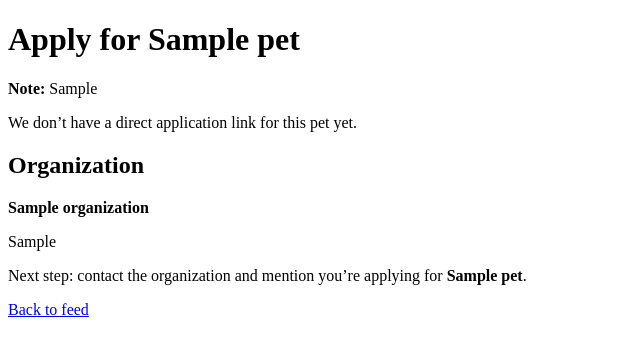
After one commit to beniandthe/woofer-backend, a Django app: template web/app/templates/apply_fallback.html in a window 1280 px wide. The commit adds this page. Shown: the top 356 px of the page, without its empty margins (0-640 px from the left). Run offline with Django 5.2, Linux system fonts and the light colour scheme; tables that the repository leaves empty hold one stand-in row (values such as "Sample post"); the template is opened without the code that fills it: values that come from a table or form of the project are taken from there, most other values are stand-ins (such as "Sample title", 1, 10 or a date in 2020); data that the repository does not hold is empty.

Commit message:
Sprint 8.6: Apply v1 handoff via canonical apply_url

```diff
--- a/backend/adoption/api/serializers/pets_detail.py
+++ b/backend/adoption/api/serializers/pets_detail.py
@@ -6,6 +6,8 @@ class PetDetailSerializer(serializers.ModelSerializer):
     pet_id = serializers.UUIDField(read_only=True)
     organization = serializers.SerializerMethodField()
     why_shown = serializers.SerializerMethodField()
+    apply_url = serializers.CharField(read_only=True)
+    apply_hint = serializers.CharField(read_only=True)
 
     class Meta:
         model = Pet
@@ -31,6 +33,8 @@ class PetDetailSerializer(serializers.ModelSerializer):
             "status",
             "why_shown",
             "organization",
+            "apply_url",
+            "apply_hint",
         ]
 
     def get_organization(self, obj):
--- a/backend/adoption/api/serializers/pets_feed.py
+++ b/backend/adoption/api/serializers/pets_feed.py
@@ -9,6 +9,8 @@ class PetFeedItemSerializer(serializers.ModelSerializer):
     why_shown = serializers.SerializerMethodField()
     is_interested = serializers.SerializerMethodField()
     interest_status = serializers.SerializerMethodField()
+    apply_url = serializers.CharField(read_only=True)
+    apply_hint = serializers.CharField(read_only=True)
 
 
     class Meta:
@@ -25,6 +27,8 @@ class PetFeedItemSerializer(serializers.ModelSerializer):
             "why_shown",
             "is_interested",
             "interest_status",
+            "apply_url",
+            "apply_hint",
         ]
 
 
--- a/backend/adoption/models.py
+++ b/backend/adoption/models.py
@@ -41,7 +41,6 @@ class Pet(models.Model):
         INACTIVE = "INACTIVE"
 
     pet_id = models.UUIDField(primary_key=True, default=uuid.uuid4, editable=False)
-
     source = models.CharField(max_length=50)  # PETFINDER | RESCUEGROUPS
     external_id = models.CharField(max_length=255)
     organization = models.ForeignKey(Organization, on_delete=models.PROTECT, related_name="pets")
@@ -56,6 +55,8 @@ class Pet(models.Model):
     breed_primary = models.CharField(max_length=255, blank=True, null=True)
     breed_secondary = models.CharField(max_length=255, blank=True, null=True)
     is_mixed = models.BooleanField(default=False)
+    apply_url = models.URLField(blank=True, default="")
+    apply_hint = models.CharField(max_length=255, blank=True, default="")
 
     # keep simple for MVP (can normalize later)
     photos = models.JSONField(default=list, blank=True)
--- a/backend/adoption/services/ingestion_service.py
+++ b/backend/adoption/services/ingestion_service.py
@@ -91,6 +91,8 @@ class IngestionService:
             "raw_description": pet.get("raw_description") or "",
             "listed_at": listed_at,
             "status": pet.get("status") or "ACTIVE",
+            "apply_url": pet.get("apply_url", "") or "",
+            "apply_hint": pet.get("apply_hint", "") or "",
         }
 
         obj, created = Pet.objects.update_or_create(
--- a/backend/adoption/services/provider_mappers/base.py
+++ b/backend/adoption/services/provider_mappers/base.py
@@ -91,6 +91,8 @@ def canonical_pet_dict(pet: ProviderPet) -> Dict[str, Any]:
         "raw_description": _str(pet.raw_description) or "",
         "listed_at": _parse_iso_dt(pet.listed_at_iso),
         "status": _normalize_status(pet.status),
+        "apply_url": (pet.apply_url or "").strip(),
+        "apply_hint": (pet.apply_hint or "").strip(),
         }
 
 
--- a/backend/providers/base.py
+++ b/backend/providers/base.py
@@ -49,6 +49,9 @@ class ProviderPet:
     listed_at_iso: Optional[str] = None   # keep as ISO string at boundary; mapper parses if desired
     status: Optional[str] = None          # "ACTIVE"/"INACTIVE" or provider status; mapper normalizes
 
+    apply_url: Optional[str] = None
+    apply_hint: Optional[str] = None
+
     raw: Dict[str, Any] = field(default_factory=dict)  # traceability only
 
 
--- /dev/null
+++ b/web/app/templates/apply_fallback.html
@@ -0,0 +1,24 @@
+<!doctype html>
+<html>
+  <head><title>Apply</title></head>
+  <body>
+    <h1>Apply for {{ pet.name }}</h1>
+
+    {% if apply_hint %}
+      <p><strong>Note:</strong> {{ apply_hint }}</p>
+    {% endif %}
+
+    <p>We don’t have a direct application link for this pet yet.</p>
+
+    <h2>Organization</h2>
+    <p><strong>{{ organization.name }}</strong></p>
+    <p>{{ organization.location }}</p>
+
+    <p>
+      Next step: contact the organization and mention you’re applying for
+      <strong>{{ pet.name }}</strong>.
+    </p>
+
+    <p><a href="/">Back to feed</a></p>
+  </body>
+</html>
--- a/web/app/templates/home.html
+++ b/web/app/templates/home.html
@@ -45,10 +45,8 @@
                 </form>
               {% endif %}
 
-              <form method="post" action="{% url 'apply_pet' pet.pet_id pet.organization.organization_id %}">
-                {% csrf_token %}
-                <button type="submit">Apply</button>
-              </form>
+                 <a class="btn" href="/pets/{{ pet.pet_id }}/apply/">Apply</a>
+
 	     </div>
             {% endif %}
 
--- a/web/app/urls.py
+++ b/web/app/urls.py
@@ -4,7 +4,7 @@ from . import views
 urlpatterns = [
     path("", views.home, name="home"),
     path("pets/<uuid:pet_id>/like/", views.like_pet, name="like_pet"),
-    path("pets/<uuid:pet_id>/apply/<uuid:org_id>/", views.apply_pet, name="apply_pet",),
+    path("pets/<uuid:pet_id>/apply/", views.apply_pet, name="pet_apply"),
     path("profile/", views.profile, name="profile"),
 
 ]
```
Also changed, not shown: backend/adoption/api/tests/test_apply_url.py (added, +79 -0 lines), backend/providers/rescuegroups/client.py (+10 -0 lines), web/app/templates/apply_missing.html (added, +9 -0 lines), web/app/views.py (+64 -24 lines), backend/adoption/migrations/0007_pet_apply_hint_pet_apply_url.py (added).
